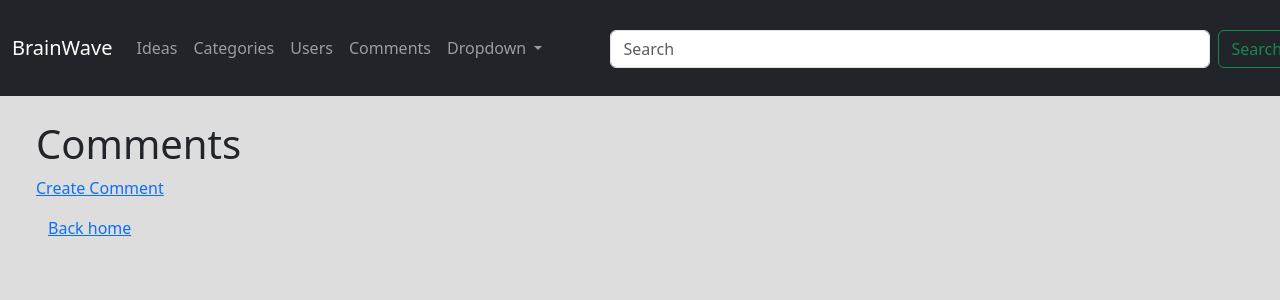
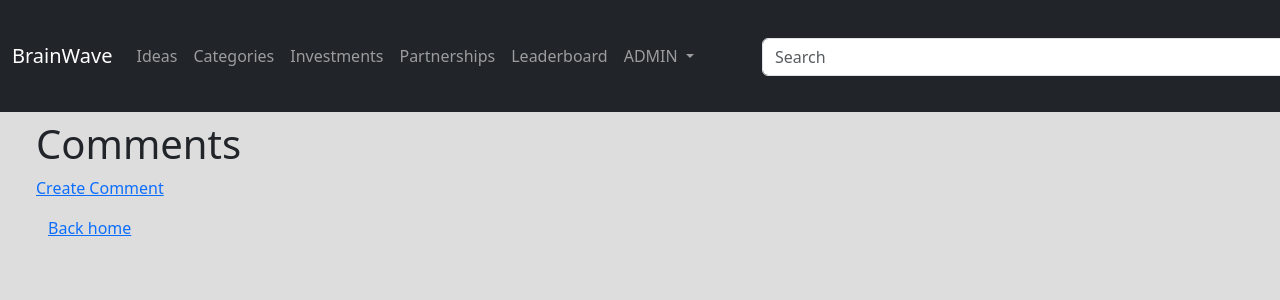
Before and after one commit to artyombn/Django-project, a Django app: page /comments/ in a window 1280 px wide. Shown: the top 300 px of the page. Run offline with Django 5.2, Linux system fonts and the light colour scheme; the visitor is signed in with stand-in values (Sample User, id 1); parts of the project's set-up code (start-up, migrations or seed data) failed here and were passed over; some libraries are stand-ins or nearby versions.

Commit message:
User profile + User avatar

```diff
--- a/templates/components/navbar.html
+++ b/templates/components/navbar.html
@@ -12,11 +12,17 @@
                 <li class="nav-item">
                     <a class="nav-link" href='{% url 'category:list' %}'>Categories</a>
                 </li>
+
                 <li class="nav-item">
-                    <a class="nav-link" href='{% url 'users:users_list' %}'>Users</a>
+                    <a class="nav-link" href='{% url 'category:list' %}'>Investments</a>
                 </li>
+
                 <li class="nav-item">
-                    <a class="nav-link" href='{% url 'comment:list' %}'>Comments</a>
+                    <a class="nav-link" href='{% url 'category:list' %}'>Partnerships</a>
+                </li>
+
+                <li class="nav-item">
+                    <a class="nav-link" href='{% url 'category:list' %}'>Leaderboard</a>
                 </li>
 
                 {% if user.is_authenticated and user.is_staff %}
@@ -36,15 +42,16 @@
         <ul class="navbar-nav ml-auto">
             {% if user.is_authenticated %}
                 <li class="nav-item text-light me-lg-3 my-1">
-                    Hello, {{ user.username }}
+                    <a href="{% url 'users:profile' user.id %}" style="text-decoration: none; color: white;"><img src="{{ user.avatar.url }}" alt="Аватар" width="40" height="40">{{ user.username }}
                     {% if user.is_staff %}
                         (admin)
                     {% endif %}
+                    </a>
                 </li>
                 <li class="nav-item me-lg-2">
                     <form method="post" action='{% url 'users:logout' %}'>
                         {% csrf_token %}
-                        <button type="submit" class="btn btn-secondary btn-sm">Logout</button>
+                        <button type="submit" class="btn btn-secondary btn-sm" style="align-content: center;">Logout</button>
                     </form>
                 </li>
             {% else %}
--- a/templates/components/navbar_dropdown.html
+++ b/templates/components/navbar_dropdown.html
@@ -1,13 +1,17 @@
 <li class="nav-item dropdown">
 
             <a class="nav-link dropdown-toggle" href="#" role="button" data-bs-toggle="dropdown" aria-expanded="false">
-                Dropdown
+                ADMIN
             </a>
                 <ul class="dropdown-menu">
+                    <li><a class="dropdown-item" href="/admin/">Admin Panel</a></li>
                     <li><a class="dropdown-item" href="{% url 'ideas:create' %}">Add New Idea</a></li>
                     <li><a class="dropdown-item" href="{% url 'category:create' %}">Add New Category</a></li>
                     <li><hr class="dropdown-divider"></li>
-                    <li><a class="dropdown-item disabled" href="/">Something else here</a></li>
+                    <li><a class="dropdown-item" href="{% url 'users:users_list' %}">All Users</a></li>
+                    <li><a class="dropdown-item" href="{% url 'comment:list' %}">All Comments</a></li>
+                    <li><a class="dropdown-item disabled" href="/">All Investments</a></li>
+                    <li><a class="dropdown-item disabled" href="/">All Partnerships</a></li>
                 </ul>
             </li>
 {#                <li class="nav-item">#}
--- a/user/models.py
+++ b/user/models.py
@@ -8,6 +8,7 @@ class User(AbstractUser):
     last_name = models.CharField(max_length=15, blank=True)
     age = models.PositiveIntegerField(default=0)
     email = models.EmailField(unique=True)
+    avatar = models.ImageField(upload_to='user_avatars/', default='user_avatars/no_avatar.png')
 
     # date_joined =
     # is_active =
--- a/user/urls.py
+++ b/user/urls.py
@@ -9,4 +9,5 @@ urlpatterns = [
     path('login/', views.AuthView.as_view(), name='login'),
     path('logout/', views.ExitView.as_view(), name='logout'),
     path('', views.users_list_view, name='users_list'),
+    path('profile/<int:pk>/', views.UserProfile.as_view(), name='profile'),
 ]
```
Also changed, not shown: templates/components/comment.html (+5 -2 lines), user/templates/user/profile.html (added, +16 -0 lines), user/views.py (+12 -1 lines), Changelog.txt, media/user_avatars/no_avatar.png (added), user/migrations/0003_user_avatar.py (added).
